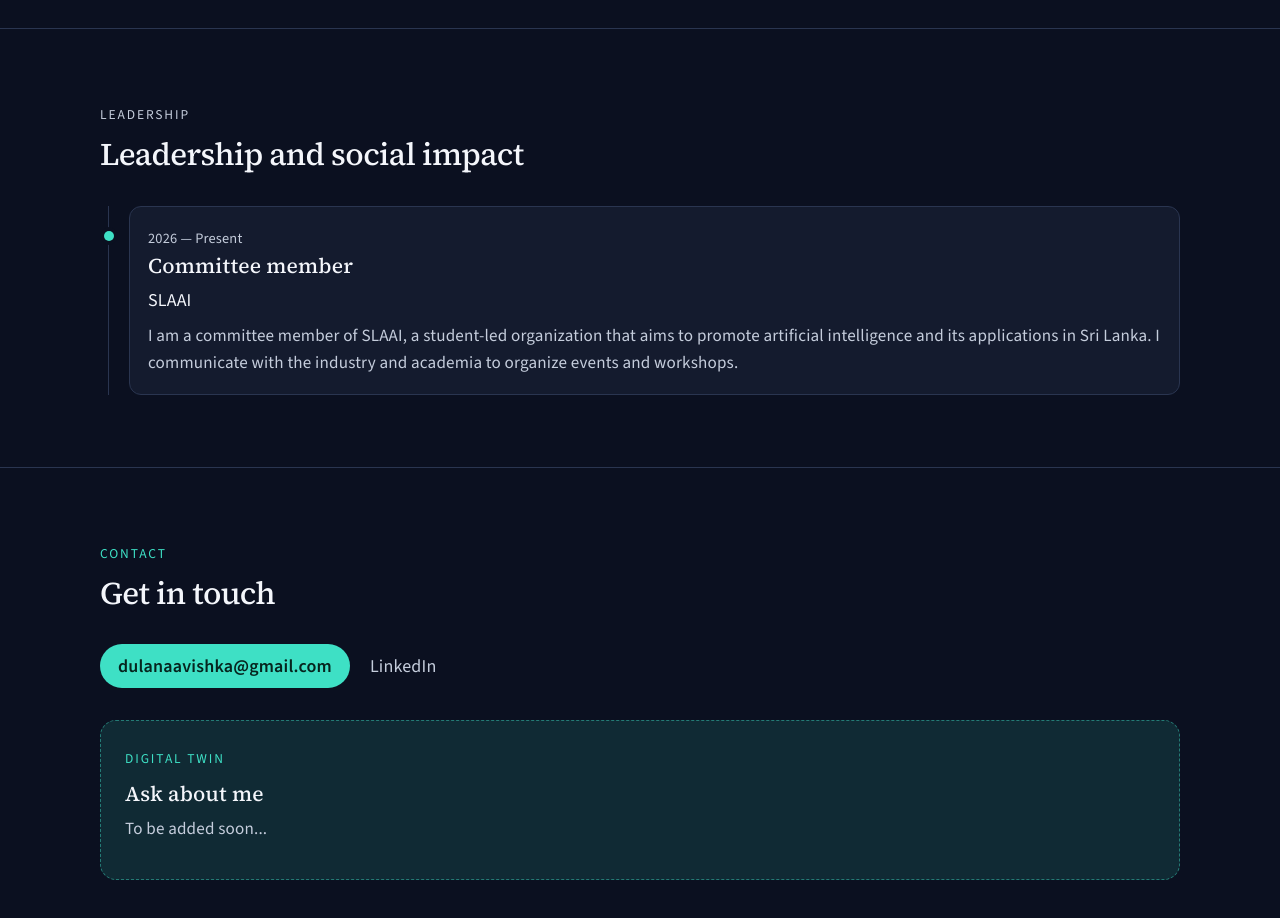
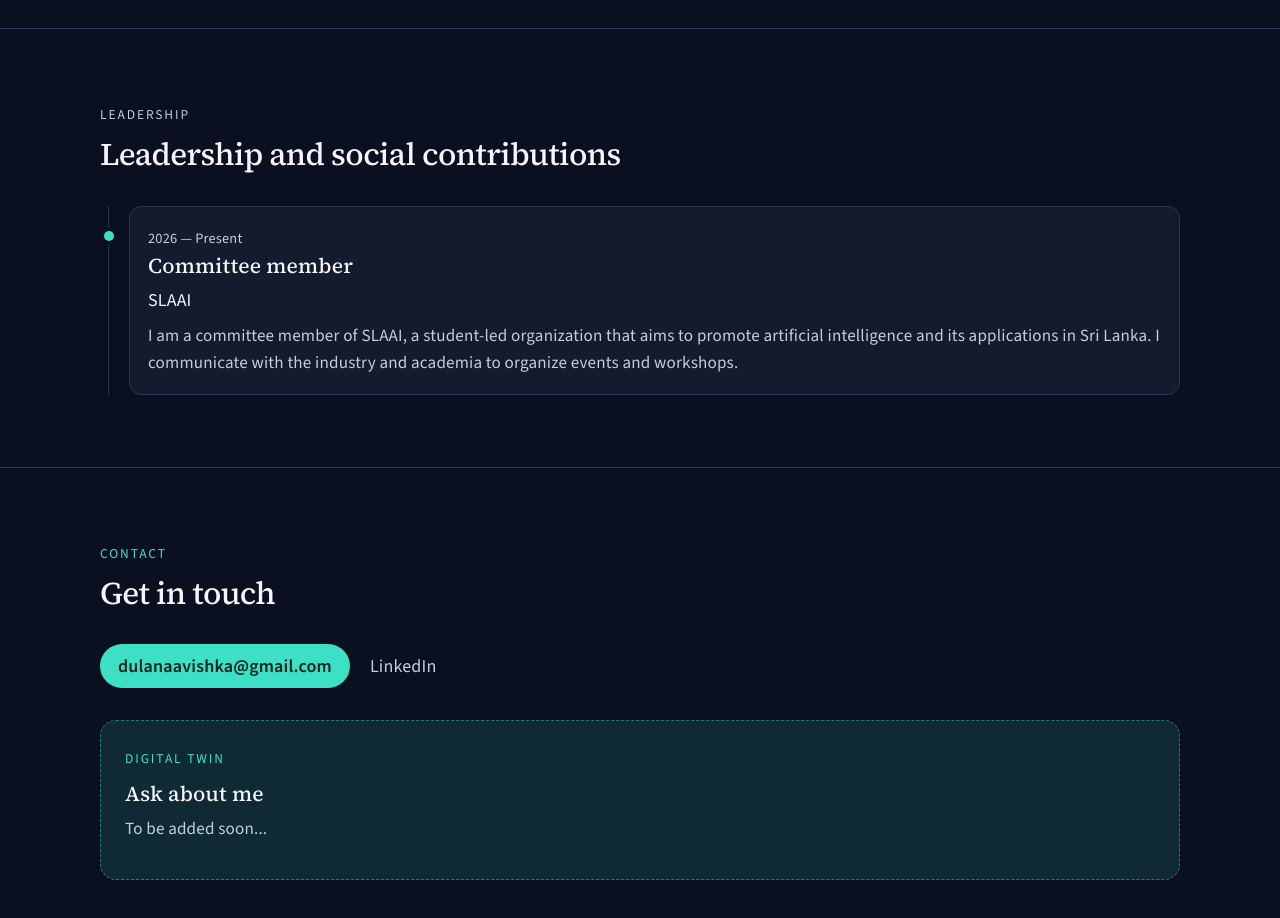
Before and after one commit to Dulanagit/Dulanagit.github.io, a React (Vite) app: page / in a window 1280 px wide. Shown: the part 3960-4878 px from the top of the page. Built offline with nearby package versions, Linux system fonts and the light colour scheme.

Commit message:
update leadership title

```diff
--- a/src/components/sections/Leadership.jsx
+++ b/src/components/sections/Leadership.jsx
@@ -4,7 +4,7 @@ import ShowMore from '../ui/ShowMore';
 
 function Leadership() {
   return (
-    <Section id="leadership" kicker="Leadership" title="Leadership and social impact">
+    <Section id="leadership" kicker="Leadership" title="Leadership and social contributions">
       <ShowMore items={leadership} limit={3}>
         {(items) => (
           <ul className="role-list">
```
